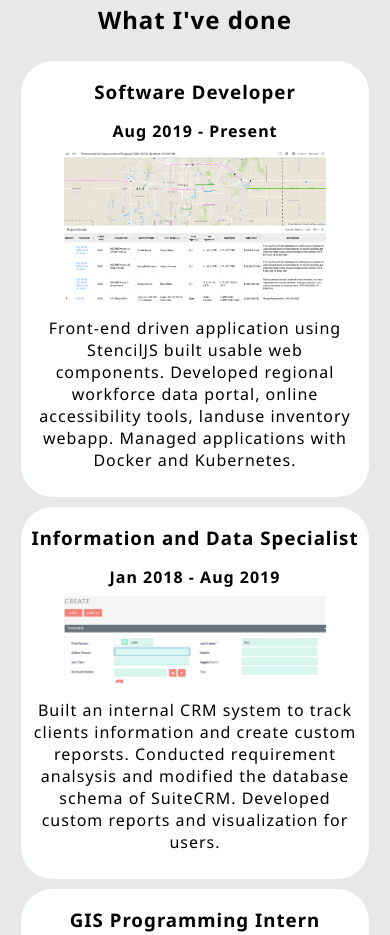
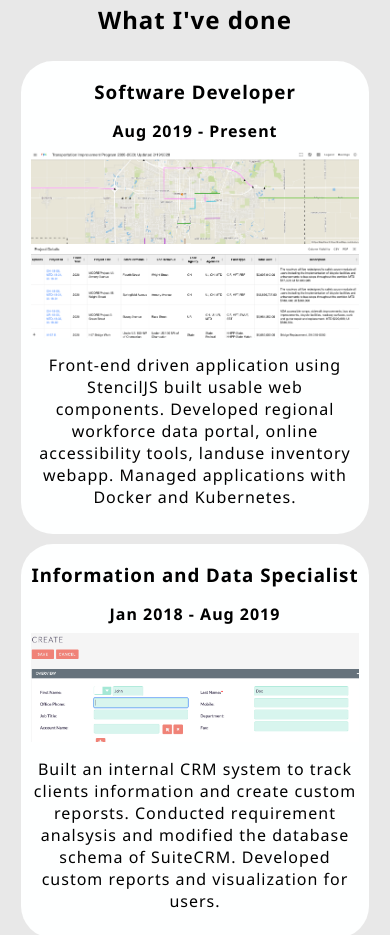
Before and after one commit to edmondklai/Personal-Website, a plain HTML site: page index.html in a window 390 px wide. Shown: the part 1360-2295 px from the top of the page. Drawn offline with Linux system fonts and the light colour scheme.

Commit message:
fix(image): Fix image not size correctly in mobile view

```diff
--- a/main.css
+++ b/main.css
@@ -164,7 +164,8 @@ section {
 }
 
 .experience-item img {
-  max-width: 80%;
+  display: block;
+  width: 100%;
 }
 
 .experience-item p,
```
